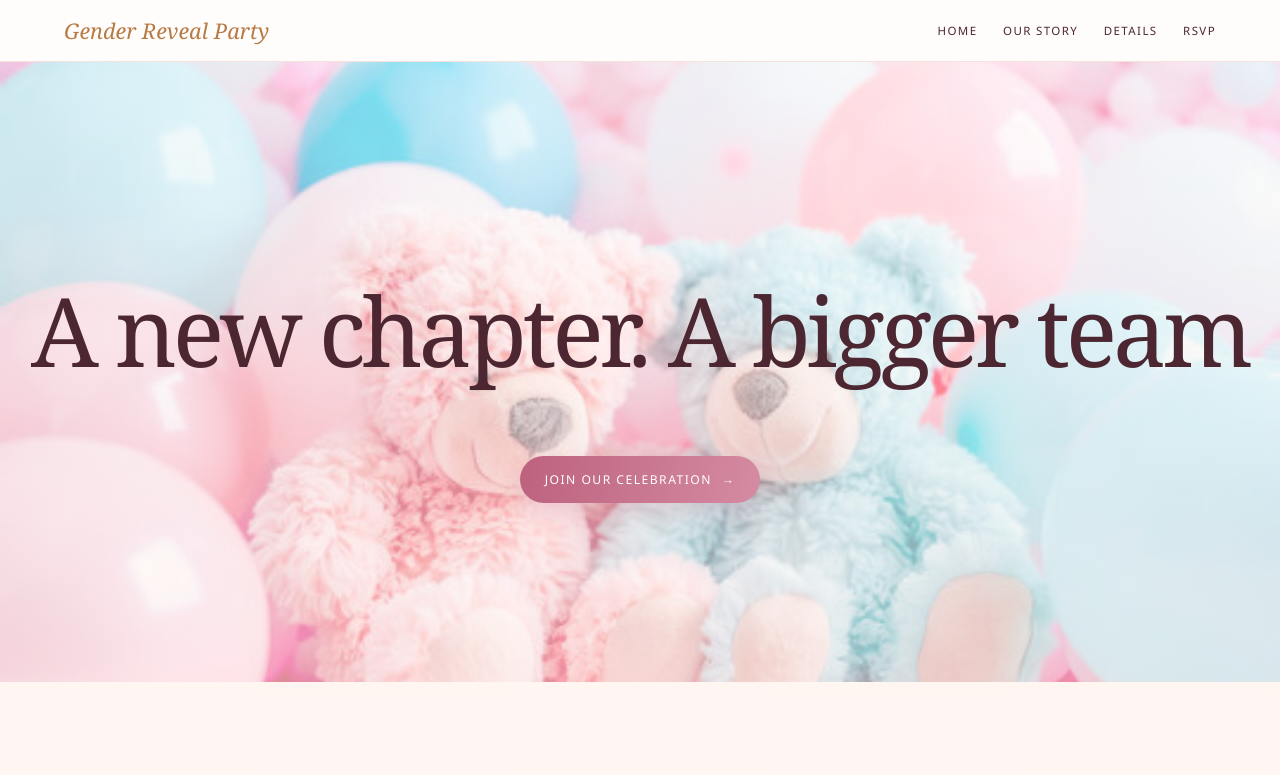
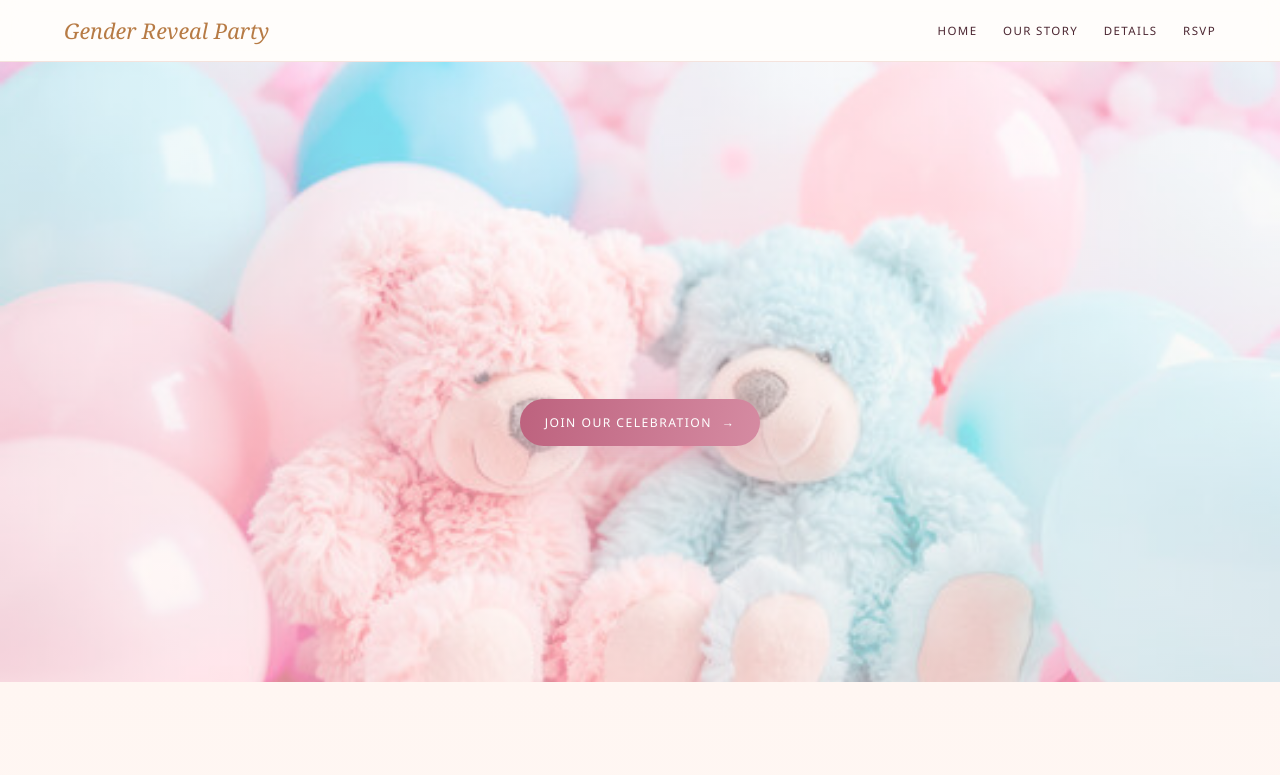
Before and after one commit to poornimamyana/kallem-gender-reveal, a plain HTML site: page index.html in a window 1280 px wide. Shown: the top 775 px of the page. Drawn offline with Linux system fonts and the light colour scheme.

Commit message:
Update index.html

```diff
--- a/index.html
+++ b/index.html
@@ -193,7 +193,7 @@
     <section class="hero" id="home">
         <div class="reveal">
         <div class="eyebrow"></div>
-        <h1>A new chapter. A bigger team</h1>
+        <h1></h1>
         <p class="script"></p>
         <p class="hero-copy"></p>
         <p class="hero-copy"><br></p>
```
